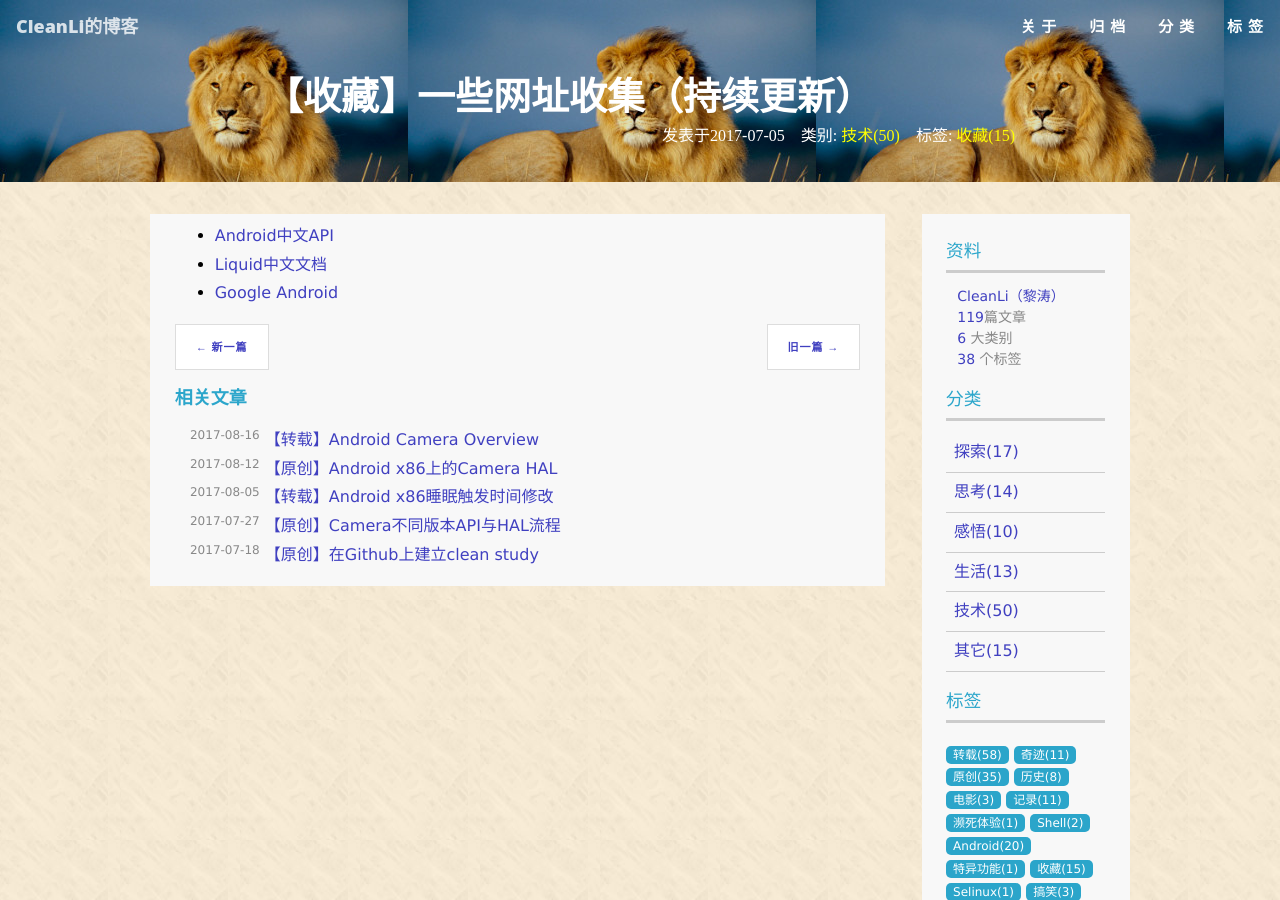
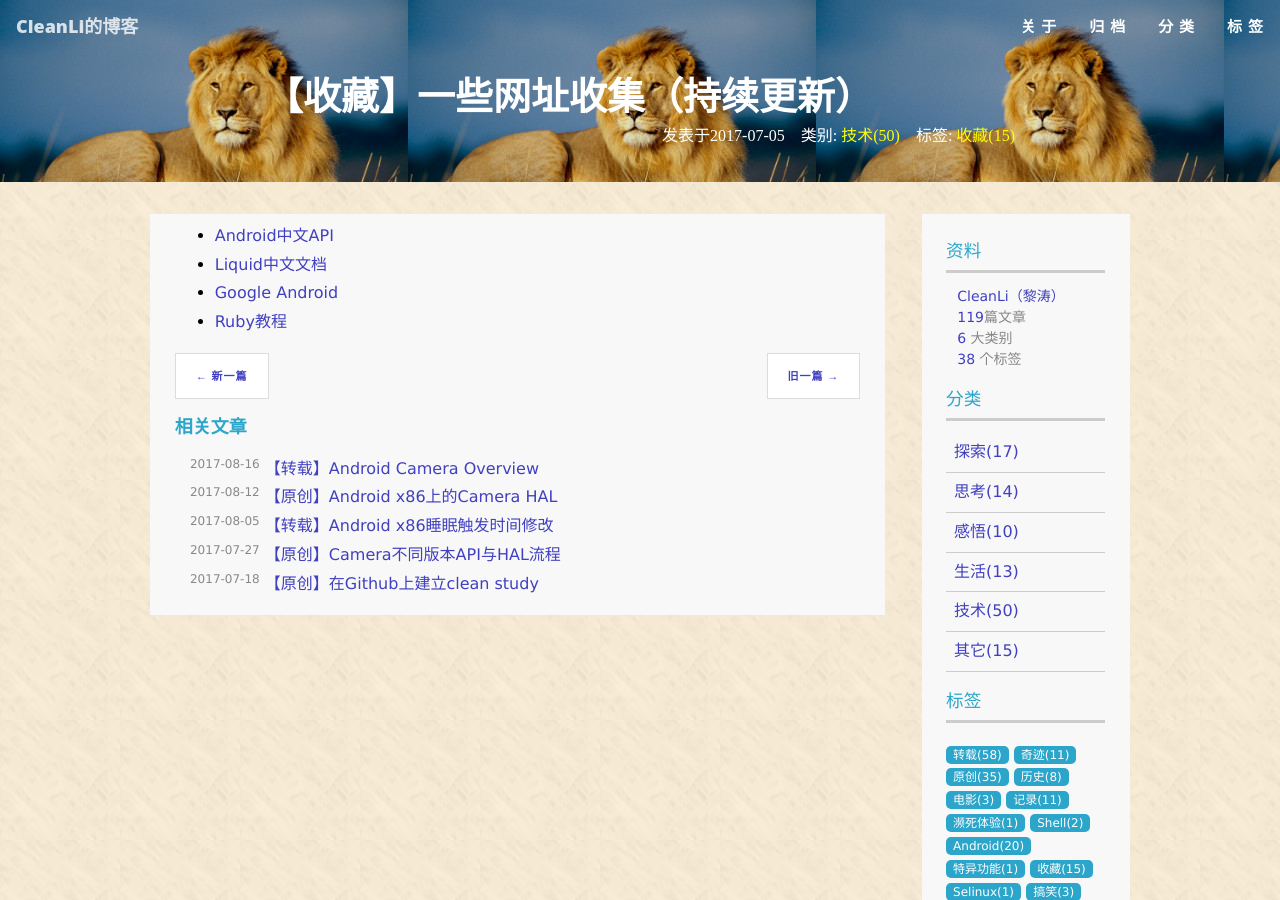
Before and after one commit to cleanli/cleanhome, a Jekyll site: the page built from _posts/tech/2017-07-05-Websites_collecting.md, in a window 1280 px wide and 900 px high. Built offline with Jekyll 4.4.1, drawn with Linux system fonts in a browser that asks for light colours.

Commit message:
update websites

```diff
--- a/_posts/tech/2017-07-05-Websites_collecting.md
+++ b/_posts/tech/2017-07-05-Websites_collecting.md
@@ -8,3 +8,4 @@ tags: ["收藏"]
 - [Android中文API](http://www.android-doc.com/index.html)
 - [Liquid中文文档](https://liquid.bootcss.com)
 - [Google Android](https://source.android.com)
+- [Ruby教程](http://www.runoob.com/ruby/ruby-tutorial.html)
```
